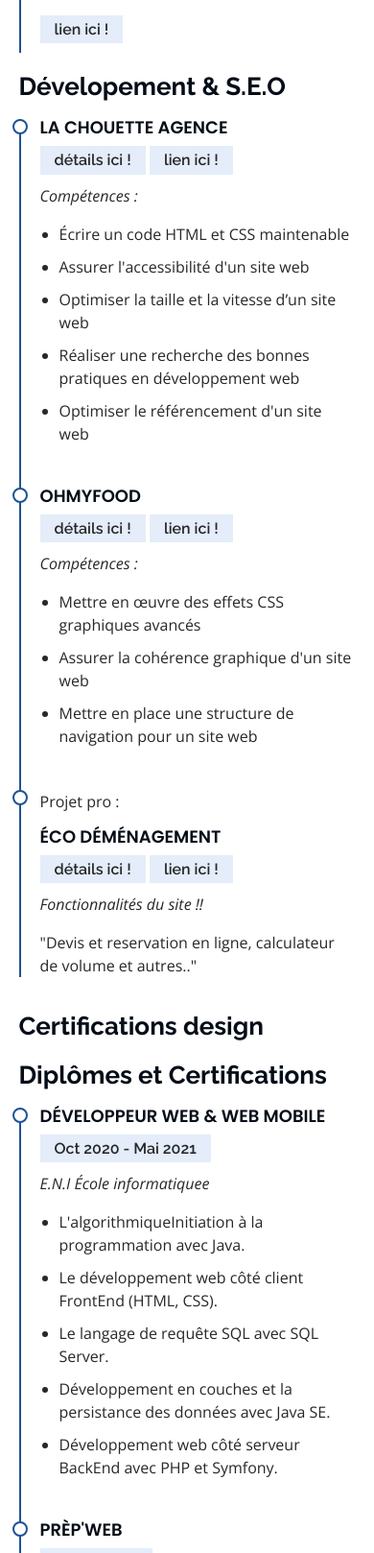
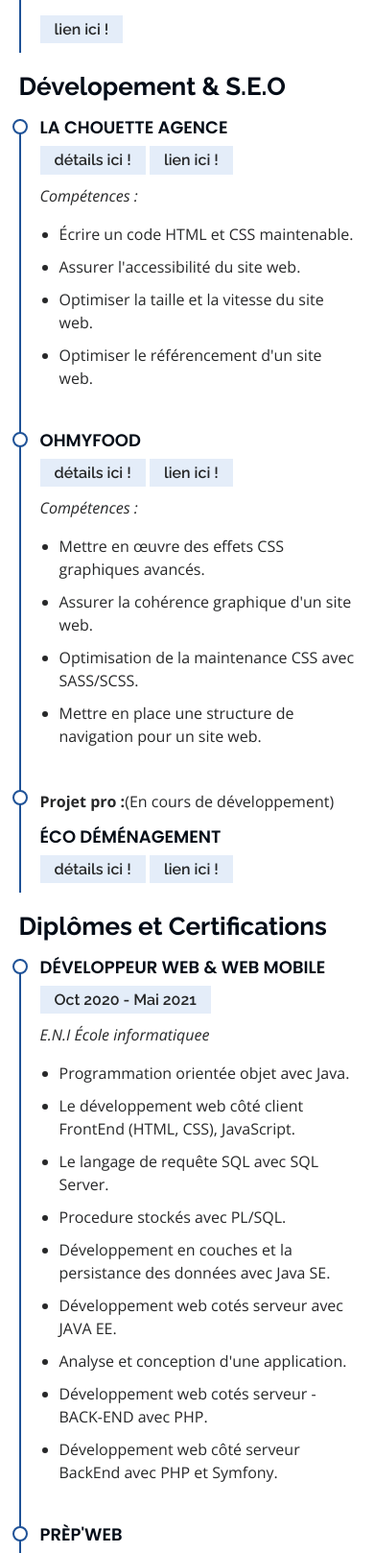
Before and after one commit to antho635/i-cv, a PHP site: page / in a window 390 px wide. Shown: the part 2960-4578 px from the top of the page at 96% size. Run offline with PHP 8.4, Linux system fonts and the light colour scheme; some libraries are stand-ins or nearby versions.

Commit message:
refac code et ajout competences

```diff
--- a/assets/css/styles.scss
+++ b/assets/css/styles.scss
@@ -102,6 +102,7 @@
         width: 100%;
         display: flex;
         margin: auto;
+        border-radius: 10px;
     }
     /*------------------ end logo gif --------------------------------------*/
     /*--------------------------------------------------------------
@@ -191,13 +192,6 @@
             margin-left: 0;
         }
     }
-
-    @media screen and (max-width:650px) {
-        .header .profile img {
-            margin: 30px auto;
-            width: 120px;
-        }
-    }
     /*--------------------------------------------------------------
 # Navigation Menu
 --------------------------------------------------------------*/
@@ -225,7 +219,7 @@
         padding: 12px 15px;
         margin-bottom: 8px;
         transition: 0.3s;
-        font-size: 15px;
+        font-size: 1.1em;
     }
 
     .nav-menu a i {
@@ -245,6 +239,19 @@
     .nav-menu .active>a i,
     .nav-menu li:hover>a i {
         color: #149ddd;
+    }
+
+    @media screen and (max-width:650px) {
+        .header .profile img {
+            margin: 30px auto;
+            width: 120px;
+        }
+        #titre1 {
+            font-size: 1.2em;
+        }
+        .nav-menu a {
+            font-size: 1em;
+        }
     }
     /* Mobile Navigation */
 
@@ -895,7 +902,7 @@
     }
 
     .contact .info {
-        padding: 30px;
+        padding: 100px 50px;
         background: #fff;
         width: 100%;
         box-shadow: 0 0 24px 0 rgba(0, 0, 0, 0.12);
@@ -1292,6 +1299,9 @@
             justify-content: center;
             margin: auto;
         }
+        .contact .info {
+            padding: 100px 50px;
+        }
     }
     /*--------------------------------------------------------------
 # responsive
@@ -1356,5 +1366,6 @@
         }
         .header {
             width: auto;
+            padding: 15px;
         }
     }
--- a/index.html
+++ b/index.html
@@ -41,7 +41,7 @@
 
             <div class="profile">
                 <img src="assets/img/profile-img.jpg" alt="photo de profile" class="img-fluid rounded-circle">
-                <h1 class="text-light" id="titre1"><a href="index.html">Anthony DI DIO</a></h1>
+                <h1 class="text-light" id="titre1"><a href="index.html">Développeur web & mobile</a></h1>
                 <div class="social-links mt-3 text-center">
                     <a href="https://github.com/antho635" class="github" alt="GITHUB,QR-code en bas"><i
                             class="icofont-github"></i></a>
@@ -223,11 +223,10 @@
                             </h5>
                             <p><em>Compétences :</em></p>
                             <ul>
-                                <li>Écrire un code HTML et CSS maintenable</li>
-                                <li>Assurer l'accessibilité d'un site web</li>
-                                <li>Optimiser la taille et la vitesse d’un site web</li>
-                                <li>Réaliser une recherche des bonnes pratiques en développement web</li>
-                                <li>Optimiser le référencement d'un site web</li>
+                                <li>Écrire un code HTML et CSS maintenable.</li>
+                                <li>Assurer l'accessibilité du site web.</li>
+                                <li>Optimiser la taille et la vitesse du site web.</li>
+                                <li>Optimiser le référencement d'un site web.</li>
                             </ul>
                         </div>
                         <div class="resume-item">
@@ -240,14 +239,15 @@
                             </h5>
                             <p><em>Compétences :</em></p>
                             <ul>
-                                <li>Mettre en œuvre des effets CSS graphiques avancés</li>
-                                <li>Assurer la cohérence graphique d'un site web</li>
-                                <li>Mettre en place une structure de navigation pour un site web</li>
+                                <li>Mettre en œuvre des effets CSS graphiques avancés.</li>
+                                <li>Assurer la cohérence graphique d'un site web.</li>
+                                <li>Optimisation de la maintenance CSS avec SASS/SCSS.</li>
+                                <li>Mettre en place une structure de navigation pour un site web.</li>
                             </ul>
                         </div>
 
                         <div class="resume-item">
-                            <p>Projet pro :</p>
+                            <p><strong>Projet pro :</strong>(En cours de développement)</p>
                             <h4>ÉCO DÉMÉNAGEMENT</h4>
                             <h5>
                                 <a class="link-p" href="projet-demenagement.html"> détails ici !</a>
@@ -255,9 +255,9 @@
                             <h5>
                                 <a class="link-p" href="https://antho635.github.io/projet-salva/"> lien ici !</a>
                             </h5>
-                            <p><em>Fonctionnalités du site !!</em></p>
+                            <!--<p><em>Fonctionnalités du site !!</em></p>
                             <p>"Devis et reservation en ligne, calculateur de volume et autres.."
-                            </p>
+                            </p>-->
                         </div>
 
                     </div>
@@ -265,8 +265,8 @@
 
                     <!-- ======= DIPLOMES ET CERTIFICATIONS ======= -->
                     <div class="col-lg-6" data-aos="fade-up" data-aos-delay="100">
-                        <h3 class="resume-title">Certifications design</h3>
-                        <!--<div class="resume-item pb-0">
+                        <!--<h3 class="resume-title">Certifications design</h3>
+                        <div class="resume-item pb-0">
                             <p>" Toutes mes certifications d'OPENCLASSROOMS "</p>
                             <h5>
                                 <a class="link-p" href="certificat.html"> lien ici !</a>
@@ -282,12 +282,15 @@
                             <h5>Oct 2020 - Mai 2021</h5>
                             <p><em>E.N.I École informatiquee</em></p>
                             <ul>
-                                <li>L'algorithmiqueInitiation à la programmation avec Java. </li>
-                                <li>Le développement web côté client FrontEnd (HTML, CSS). </li>
+                                <li>Programmation orientée objet avec Java. </li>
+                                <li>Le développement web côté client FrontEnd (HTML, CSS), JavaScript. </li>
                                 <li>Le langage de requête SQL avec SQL Server. </li>
+                                <li>Procedure stockés avec PL/SQL. </li>
                                 <li>Développement en couches et la persistance des données avec Java SE.</li>
+                                <li>Développement web cotés serveur avec JAVA EE. </li>
+                                <li>Analyse et conception d'une application. </li>
+                                <li>Développement web cotés serveur - BACK-END avec PHP. </li>
                                 <li>Développement web côté serveur BackEnd avec PHP et Symfony. </li>
-
                             </ul>
                         </div>
 
```
Also changed, not shown: assets/css/styles.css (+20 -9 lines), assets/css/layout 2.css, assets/css/layout.css, 2 other files.
